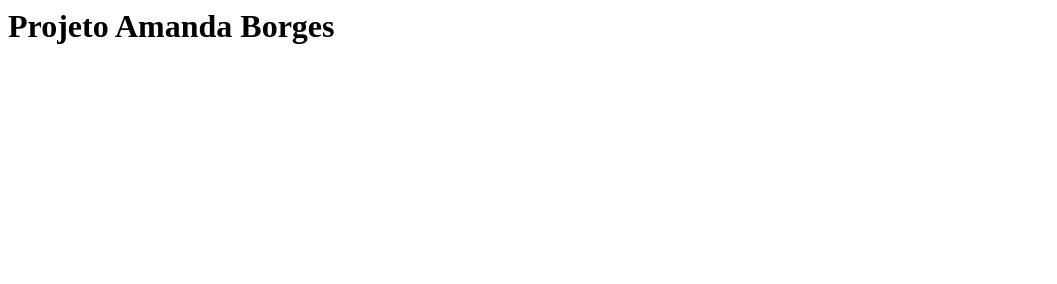
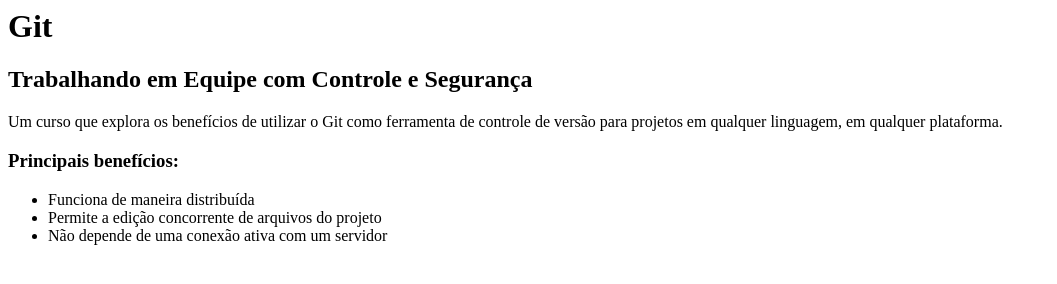
Before and after one commit to AmandaBorges/curso-git, a plain HTML site: page index.html in a window 1280 px wide. Shown: the whole page, without its empty margins (0-1057 px from the left). Drawn offline with Linux system fonts and the light colour scheme.

Commit message:
Conteudo da pagina index.html

```diff
--- a/index.html
+++ b/index.html
@@ -3,6 +3,16 @@
     <head>
     </head>
     <body>
-    	<h1>Projeto Amanda Borges</h1>
+    	<h1>Git</h1>
+        <h2>Trabalhando em Equipe com Controle e Segurança</h2>
+
+        <p>Um curso que explora os benefícios de utilizar o Git como ferramenta de controle de versão para projetos em qualquer linguagem, em qualquer plataforma.</p>
+
+        <h3>Principais benefícios:</h3>
+        <ul>
+            <li>Funciona de maneira distribuída</li>
+            <li>Permite a edição concorrente de arquivos do projeto</li>
+            <li>Não depende de uma conexão ativa com um servidor</li>
+        </ul>
     </body>
 </html>
```
